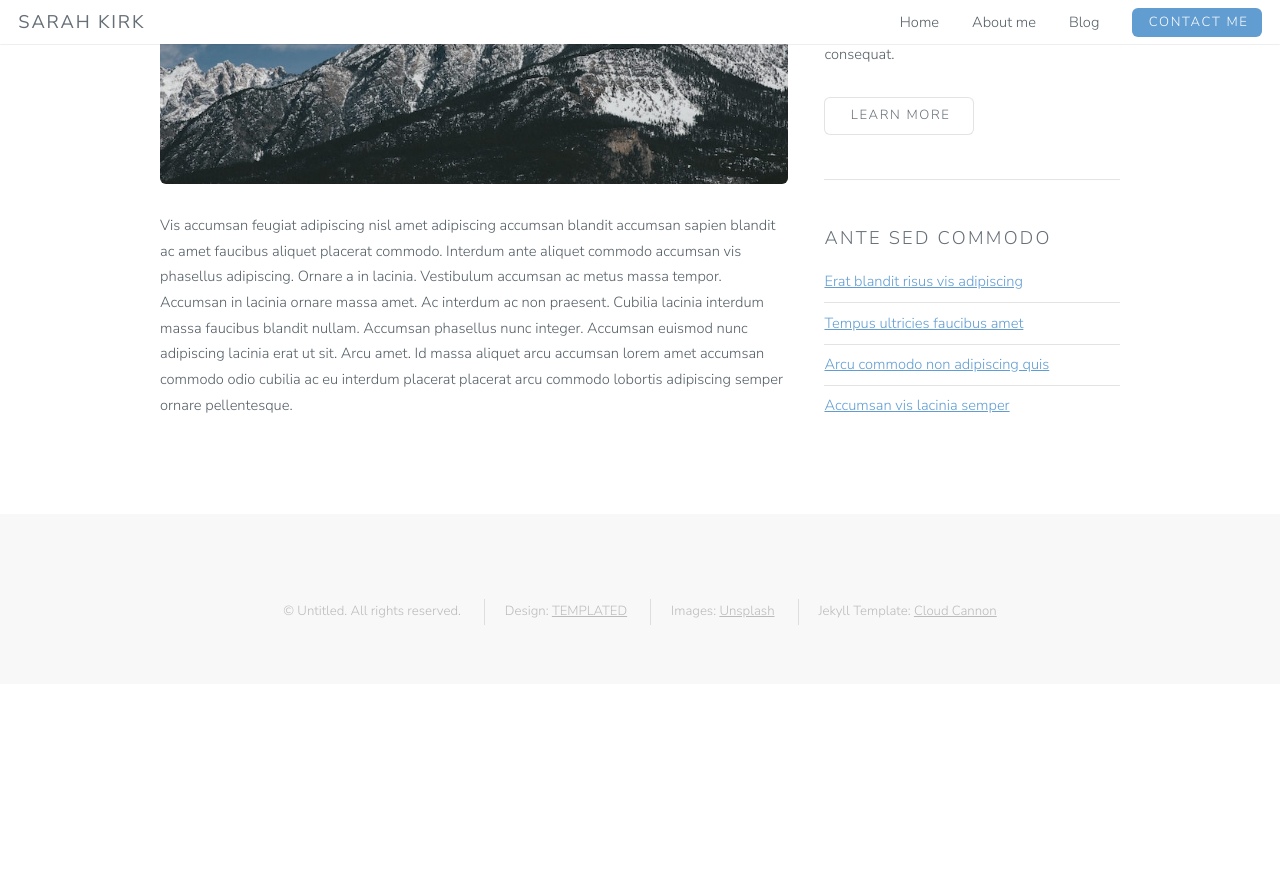
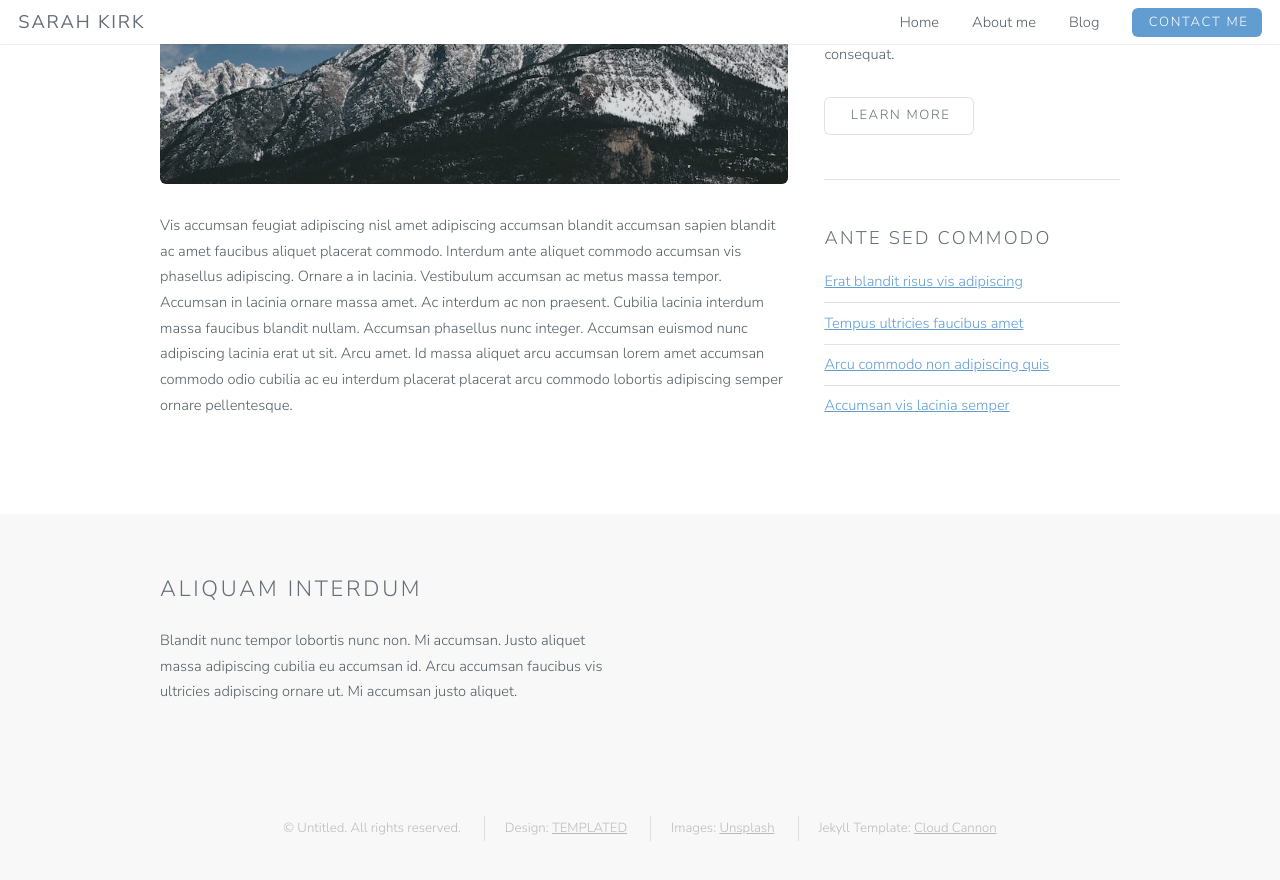
Before and after one commit to Kharsikar/kharsikar.github.io, a Jekyll site: the page built from index.html, in a window 1280 px wide and 900 px high, scrolled down 2187 px. Shown: the top 880 px of the window. Built offline with Jekyll 4.4.1, drawn with Linux system fonts in a browser that asks for light colours; before the commit the page ends 2871 px from its top, so only the background shows below that.

Commit message:
removed junk and added in social media

```diff
--- a/_includes/footer.html
+++ b/_includes/footer.html
@@ -1,9 +1,10 @@
 <!-- Footer -->
 <footer id="footer">
-<!--   To delete   -->
-<!--     <div class="container">
+
+    <div class="container">
         <div class="row double">
-            <div class="6u">
+                <!--   To delete   -->
+<!--             <div class="6u">
                 <div class="row collapse-at-2">
                     <div class="6u">
                         <h3>Accumsan</h3>
@@ -24,17 +25,17 @@
                         </ul>
                     </div>
                 </div>
-            </div>
+            </div> -->
             <div class="6u">
                 <h2>Aliquam Interdum</h2>
                 <p>Blandit nunc tempor lobortis nunc non. Mi accumsan. Justo aliquet massa adipiscing cubilia eu accumsan id. Arcu accumsan faucibus vis ultricies adipiscing ornare ut. Mi accumsan justo aliquet.</p>
                 <ul class="icons">
-                    <li><a href="#" class="icon fa-twitter"><span class="label">Twitter</span></a></li>
-                    <li><a href="#" class="icon fa-instagram"><span class="label">Instagram</span></a></li>
-                    <li><a href="#" class="icon fa-linkedin"><span class="label">LinkedIn</span></a></li>
+                    <li><a href="https://twitter.com/kharsikar" class="icon fa-twitter"><span class="label">Twitter</span></a></li>
+                    <li><a href="http://instagram/kharsikar" class="icon fa-instagram"><span class="label">Instagram</span></a></li>
+                    <li><a href="http://linkedin.com/in/sarah-kirk-92203023" class="icon fa-linkedin"><span class="label">LinkedIn</span></a></li>
                 </ul>
             </div>
-        </div> -->
+        </div>
         <ul class="copyright">
             <li>&copy; Untitled. All rights reserved.</li>
             <li>Design: <a href="http://templated.co">TEMPLATED</a></li>
```
